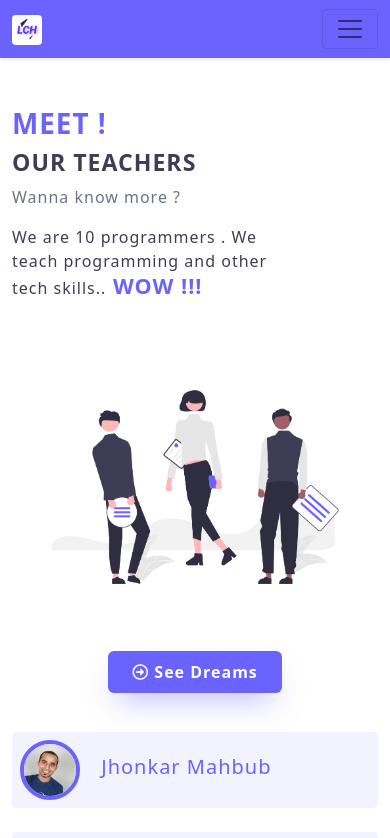
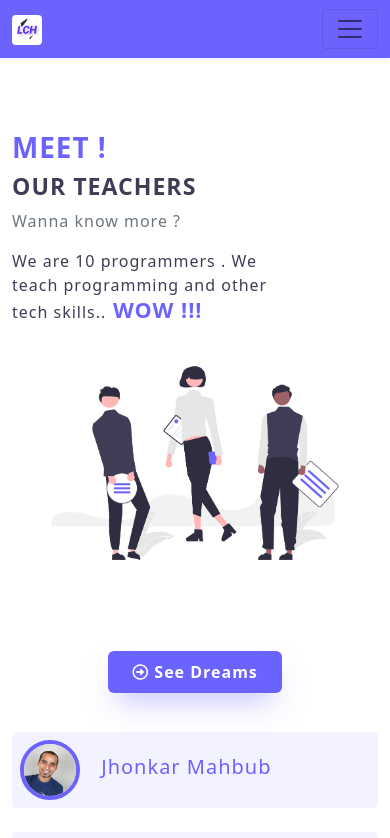
Before and after one commit to sakib-siddiqi/react-lch-website, a React (Create React App) app: page /teachers in a window 390 px wide. Shown: the top 838 px of the page. Built offline with nearby package versions, Linux system fonts and the light colour scheme.

Commit message:
responsive bug solved

```diff
--- a/src/Components/Teachers/Teachers.js
+++ b/src/Components/Teachers/Teachers.js
@@ -11,7 +11,7 @@ const Teachers = () => {
     <>
       <section className="my-5">
         <div className="header container">
-          <div className="row g-5">
+          <div className="row">
             {/* Meet Our teachers  text*/}
             <div className="col-12 col-sm-12 col-md-6 text-box-center">
               <h1 className="text-primary fw-bold">MEET !</h1>
```
